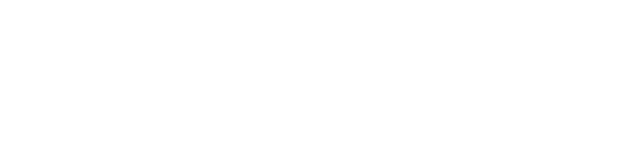
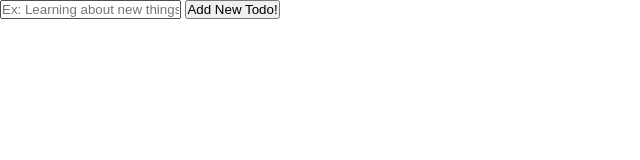
Before and after one commit to Nourbouch/50-HTML-CSS-JS-Projects, a plain HTML site: page Todo_List/index.html in a window 1280 px wide. Shown: the whole page, without its empty margins (0-640 px from the left). Drawn offline with Linux system fonts and the light colour scheme.

Commit message:
Done with HTML

```diff
--- a/Todo_List/index.html
+++ b/Todo_List/index.html
@@ -8,9 +8,19 @@
       rel="stylesheet"
       href="https://cdnjs.cloudflare.com/ajax/libs/font-awesome/6.5.1/css/all.min.css"
     />
-    <title>start files</title>
+    <title>Todo List</title>
   </head>
   <body>
+    <!-- Todo must have add delete + edit  -->
+    <div class="container">
+      <form id="form">
+        <div class="group-input">
+          <input type="text" placeholder="Ex: Learning about new things ..." />
+          <button id="add" type="submit">Add New Todo!</button>
+        </div>
+      </form>
+      <ul id="todos-list"></ul>
+    </div>
     <script src="src/js/script.js"></script>
   </body>
 </html>
--- a/Todo_List/src/js/script.js
+++ b/Todo_List/src/js/script.js
@@ -0,0 +1,3 @@
+const form = document.forms[0];
+const addBtn = document.getElementById("add");
+const listOfTodos = document.getElementById("todos-list");
```
